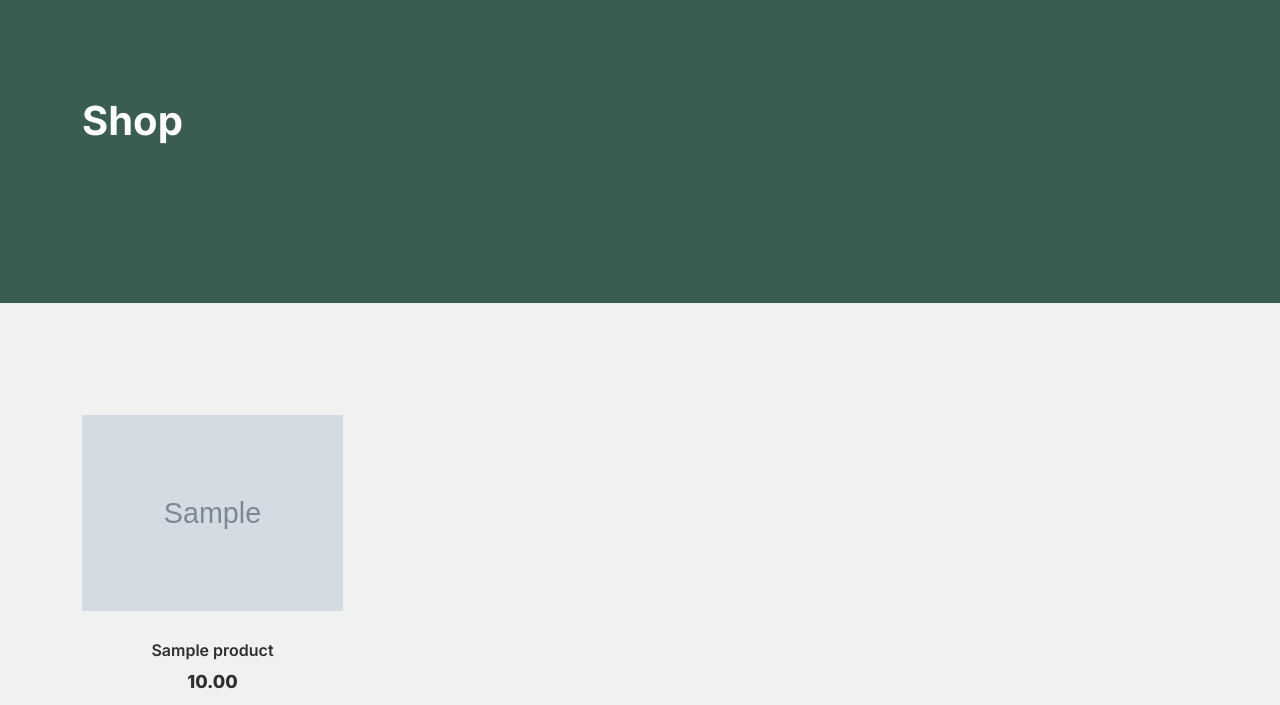
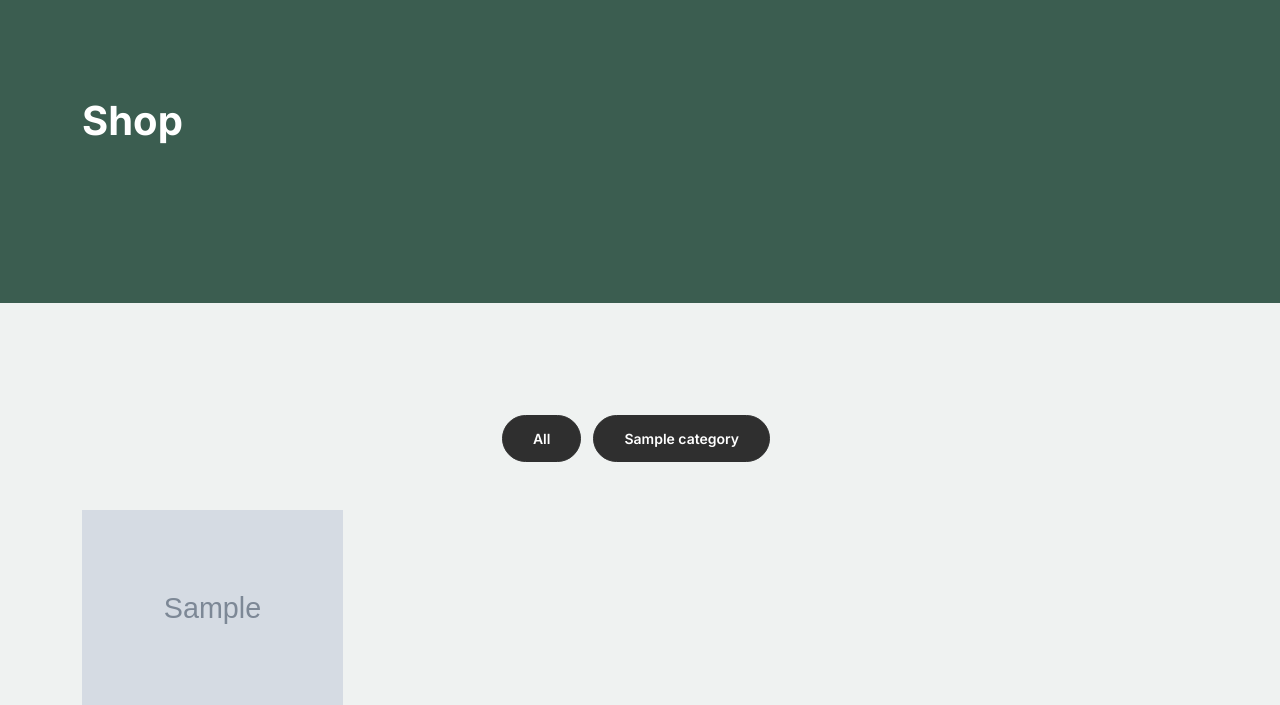
Before and after one commit to Navyaam91/furni_cart, a Django app: page /shop/?category=1 in a window 1280 px wide. Shown: the part 85-790 px from the top of the page. Run offline with Django 5.2, Linux system fonts and the light colour scheme; tables that the repository leaves empty hold one stand-in row (values such as "Sample post"); grey boxes marked "Sample" are stand-in pictures; some libraries are stand-ins or nearby versions.

Commit message:
category fiter

```diff
--- a/products/admin.py
+++ b/products/admin.py
@@ -1,6 +1,7 @@
 from django.contrib import admin
-from .models import Product
+from .models import Product, Category
 
 admin.site.register(Product)
+admin.site.register(Category)
 
 # Register your models here.
--- a/products/models.py
+++ b/products/models.py
@@ -1,10 +1,19 @@
 from django.db import models
 
 # Create your models here.
+class Category(models.Model):
+    name = models.CharField(max_length=100)
+    priority = models.PositiveIntegerField(default=0)
+    created_at = models.DateTimeField(auto_now_add=True)
+
+    def __str__(self):
+        return self.name
+
 class Product(models.Model):
     LIVE=1
     DELETE=0
     DELETE_CHOICE=((LIVE,'Live'),(DELETE,'Delete'))
+    category = models.ForeignKey(Category, on_delete=models.SET_NULL, null=True, blank=True, related_name='products')
     name = models.CharField(max_length=100)
     description = models.TextField(blank=True, null=True)
     price = models.DecimalField(max_digits=10, decimal_places=2)
--- a/products/views.py
+++ b/products/views.py
@@ -1,16 +1,27 @@
 from django.shortcuts import render,redirect
-from . models import Product
+from . models import Product, Category
 from django.core.paginator import Paginator
 def index(request):
     product_list=Product.objects.order_by('-priority')[:3]
     return render(request, 'index.html',{'product_list':product_list})
+
 def shop(request):
-    product_list=Product.objects.all()
-    # return render(request, 'shop.html',{'product_list':product_list})
+    product_list = Product.objects.all().order_by('-priority')
+    categories = Category.objects.all().order_by('-priority')
+
+    category_id = request.GET.get('category')
+    if category_id:
+        product_list = product_list.filter(category_id=category_id)
+
     paginator = Paginator(product_list, 8)  # 8 products per page
     page_number = request.GET.get('page')
     page_obj = paginator.get_page(page_number)
-    return render(request, 'shop.html', {'page_obj': page_obj})
+
+    return render(request, 'shop.html', {
+        'page_obj': page_obj,
+        'categories': categories,
+        'selected_category': category_id
+    })
 def product(request,pk):
     product=Product.objects.get(pk=pk)
     return render(request, 'product.html',{'product':product})
--- a/template/shop.html
+++ b/template/shop.html
@@ -50,6 +50,20 @@
 
 <div class="untree_co-section product-section before-footer-section">
 	<div class="container">
+		<!-- Category Filter -->
+		<div class="row mb-5">
+			<div class="col-12 text-center">
+				<a href="{% url 'shop' %}"
+					class="btn btn-sm {% if not selected_category %}btn-black{% else %}btn-outline-black{% endif %} me-2">All</a>
+				{% for cat in categories %}
+				<a href="{% url 'shop' %}?category={{ cat.id }}"
+					class="btn btn-sm {% if selected_category == cat.id|stringformat:'i' %}btn-black{% else %}btn-outline-black{% endif %} me-2">
+					{{ cat.name }}
+				</a>
+				{% endfor %}
+			</div>
+		</div>
+
 		<div class="row">
 			{% for p in page_obj %}
 			<!-- Start Column 1 -->
@@ -76,7 +90,8 @@
 
 					{% if page_obj.has_previous %}
 					<li class="page-item">
-							<a class="page-link" href="?page={{ page_obj.previous_page_number }}">Previous</a>
+						<a class="page-link"
+							href="?page={{ page_obj.previous_page_number }}{% if selected_category %}&category={{ selected_category }}{% endif %}">Previous</a>
 					</li>
 					{% endif %}
 
@@ -87,14 +102,17 @@
 					</li>
 					{% else %}
 					<li class="page-item">
-								<a class="page-link" href="?page={{ num }}">{{ num }}</a>
+						<a class="page-link"
+							href="?page={{ num }}{% if selected_category %}&category={{ selected_category }}{% endif %}">{{
+							num }}</a>
 					</li>
 					{% endif %}
 					{% endfor %}
 
 					{% if page_obj.has_next %}
 					<li class="page-item">
-							<a class="page-link" href="?page={{ page_obj.next_page_number }}">Next</a>
+						<a class="page-link"
+							href="?page={{ page_obj.next_page_number }}{% if selected_category %}&category={{ selected_category }}{% endif %}">Next</a>
 					</li>
 					{% endif %}
 
```
Also changed, not shown: products/migrations/0003_category_product_category.py (added). Lines whose indentation alone changed are shown as unchanged.
